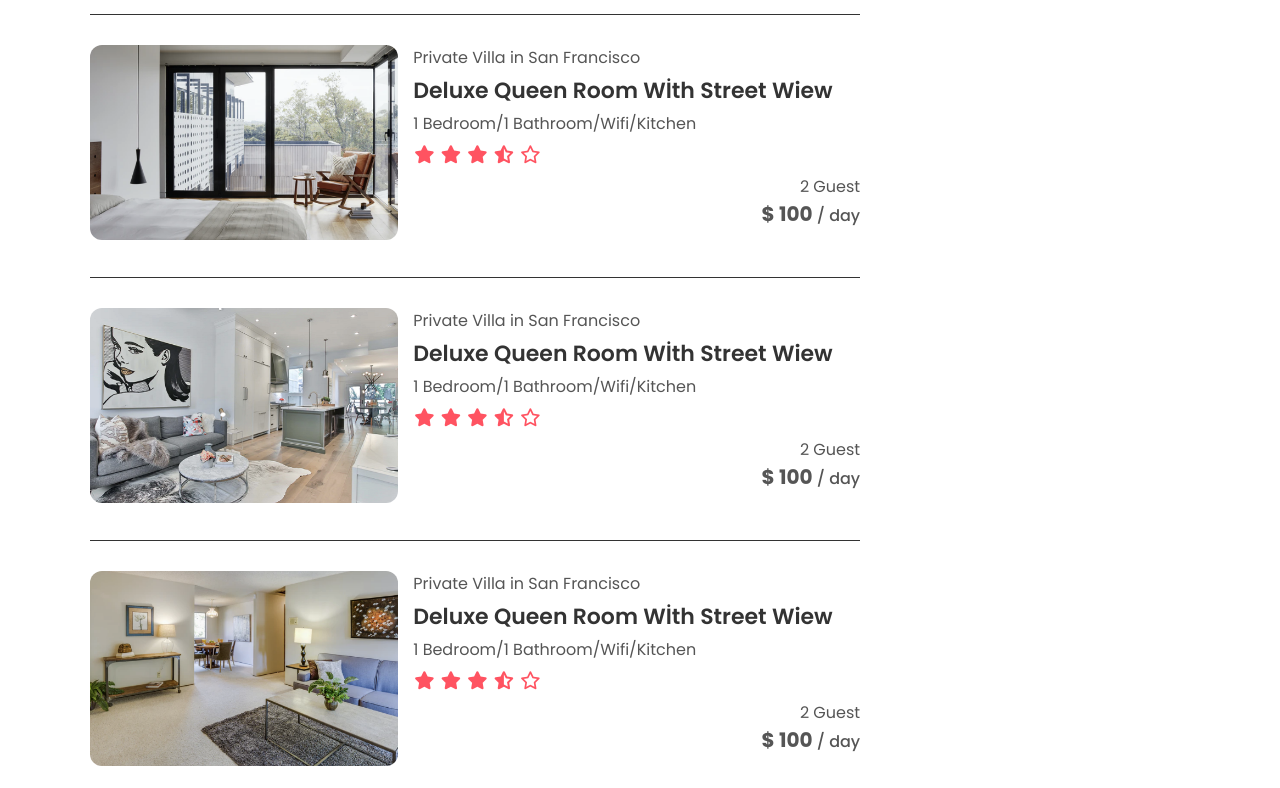
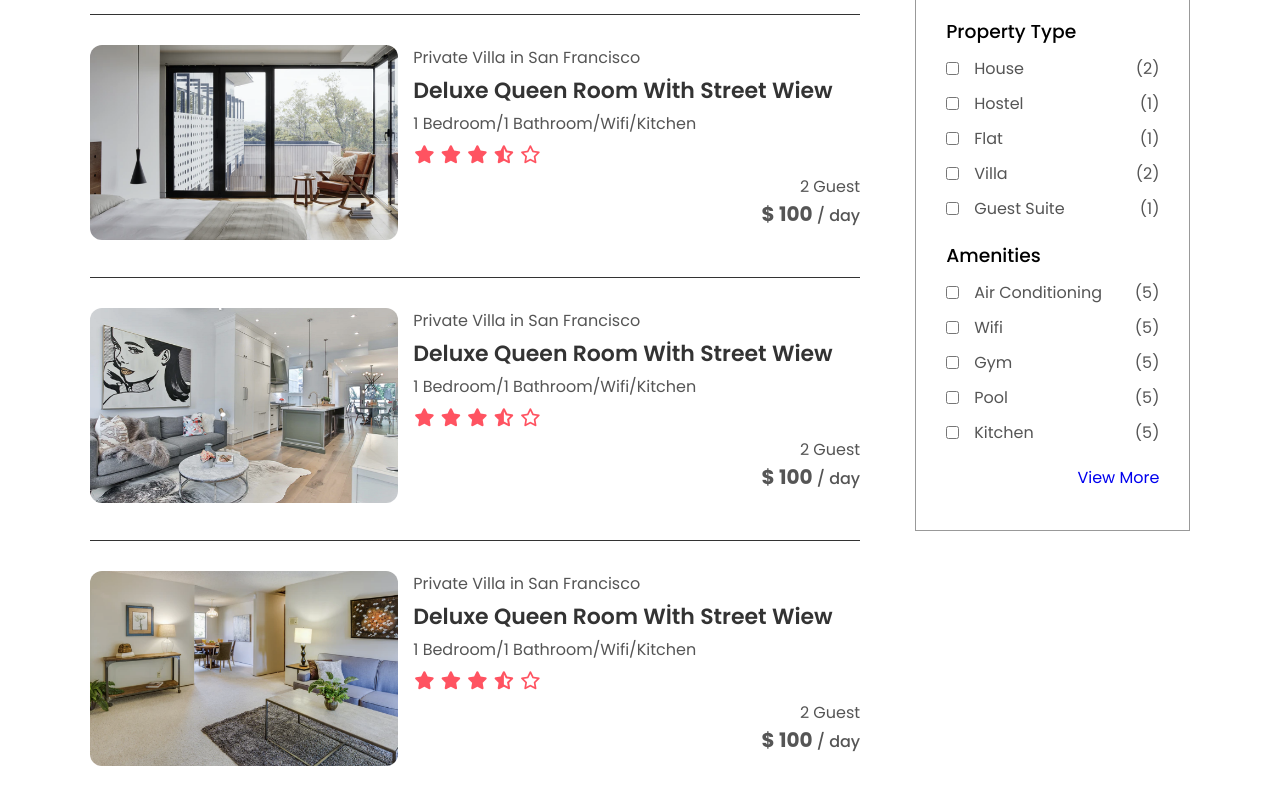
Before and after one commit to AhmetEsatBayrak/staybnb-website-project, a plain HTML site: page listing.html in a window 1280 px wide. Shown: the part 244-1032 px from the top of the page. Drawn offline with Linux system fonts and the light colour scheme.

Commit message:
added:filters for listing page and some changes

```diff
--- a/listing.html
+++ b/listing.html
@@ -150,7 +150,78 @@
             </div>
           </div>
         </div>
-        <div class="right-col"></div>
+        <div class="right-col">
+          <div class="sidebar">
+            <h2>Select Filters</h2>
+            <h3>Property Type</h3>
+            <div class="filter">
+              <input type="checkbox" />
+              <p>House</p>
+              <span>(2)</span>
+            </div>
+            <div class="filter">
+              <input type="checkbox" />
+              <p>Hostel</p>
+              <span>(1)</span>
+            </div>
+            <div class="filter">
+              <input type="checkbox" />
+              <p>Flat</p>
+              <span>(1)</span>
+            </div>
+            <div class="filter">
+              <input type="checkbox" />
+              <p>Villa</p>
+              <span>(2)</span>
+            </div>
+            <div class="filter">
+              <input type="checkbox" />
+              <p>Guest Suite</p>
+              <span>(1)</span>
+            </div>
+            <h3>Amenities</h3>
+            <div class="filter">
+              <input type="checkbox" />
+              <p>Air Conditioning</p>
+              <span>(5)</span>
+            </div>
+            <div class="filter">
+              <input type="checkbox" />
+              <p>Wifi</p>
+              <span>(5)</span>
+            </div>
+            <div class="filter">
+              <input type="checkbox" />
+              <p>Gym</p>
+              <span>(5)</span>
+            </div>
+            <div class="filter">
+              <input type="checkbox" />
+              <p>Pool</p>
+              <span>(5)</span>
+            </div>
+            <div class="filter">
+              <input type="checkbox" />
+              <p>Kitchen</p>
+              <span>(5)</span>
+            </div>
+            <div class="sidebar-link">
+              <a href="#">View More</a>
+            </div>
+          </div>
+        </div>
+      </div>
+
+      <div class="pagination">
+        <img src="/img/arrow.png" / class="left-arrow">
+        <span class="current">1</span>
+        <span>2</span>
+        <span>3</span>
+        <span>4</span>
+        <span>5</span>
+        <span> &middot; &middot; &middot; </span>
+        <span>20</span>
+        <img src="/img/arrow.png" / class="right-arrow">
       </div>
       <div class="footer">
         <a href="https://x.com" target="_blank"
--- a/style.css
+++ b/style.css
@@ -422,3 +422,63 @@ nav.navbar-white .fa-bars {
   font-size: 16px;
   font-weight: 500;
 }
+/*---------filters----------*/
+.sidebar {
+  border: 1px solid #999;
+  padding: 20px 30px;
+  margin-top: 30px;
+}
+.sidebar h2 {
+  font-weight: 500;
+}
+.sidebar h3 {
+  font-weight: 500;
+  margin: 20px 0 10px;
+}
+.filter {
+  display: flex;
+  align-items: center;
+  color: #555;
+  margin-bottom: 10px;
+}
+.filter p {
+  flex: 1;
+}
+.filter input {
+  margin-right: 15px;
+  cursor: pointer;
+}
+.sidebar-link {
+  text-align: right;
+  margin: 20px 0;
+}
+.sidebar-link a {
+  text-decoration: none;
+}
+.pagination {
+  display: flex;
+  align-items: center;
+  justify-content: center;
+  margin: 40px 0;
+}
+.pagination img {
+  width: 15px;
+  margin: 10px 20px;
+}
+.right-arrow {
+  transform: rotate(+180deg);
+}
+
+.pagination span {
+  margin: 10px 8px;
+  width: 40px;
+  height: 40px;
+  line-height: 40px;
+  text-align: center;
+  border-radius: 50%;
+  cursor: pointer;
+}
+.pagination .current {
+  background-color: #333;
+  color: #fff;
+}
```
Also changed, not shown: index.html (line endings or trailing spaces).
